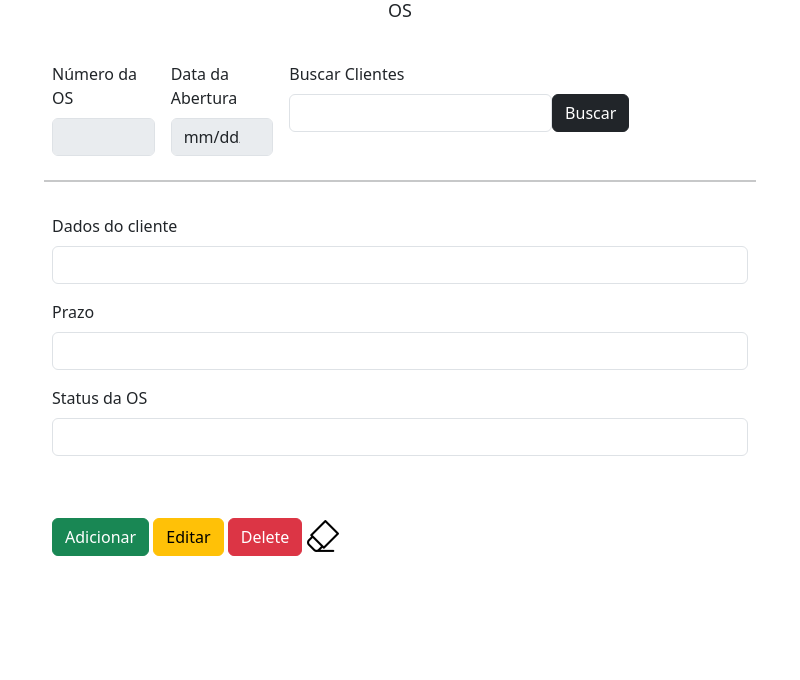
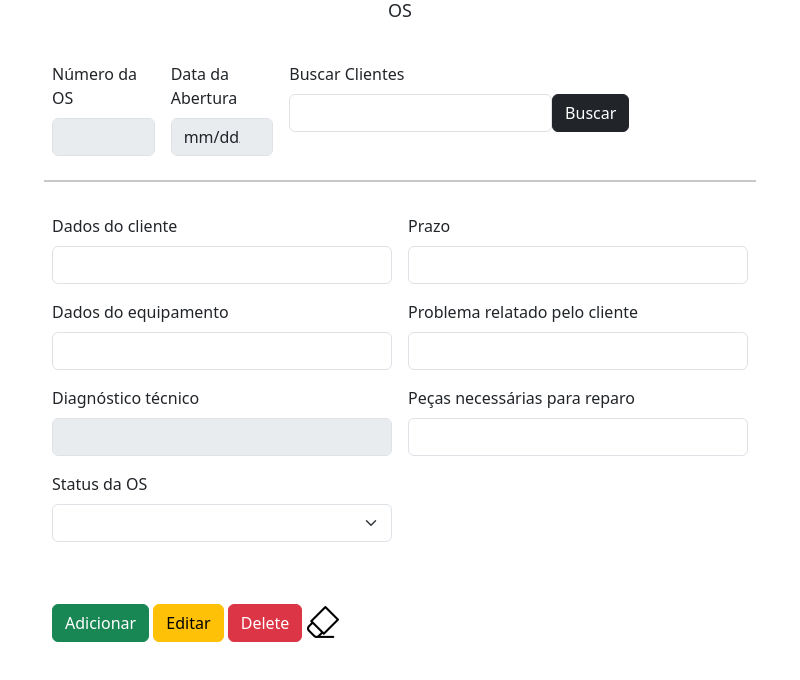
Before and after one commit to Davicouto530/oficina-moto-esportiva, an Electron app: page src/views/os.html in a window 800 px wide. Drawn offline with Linux system fonts and the light colour scheme.

Commit message:
Formatando a OS

```diff
--- a/src/views/os.html
+++ b/src/views/os.html
@@ -53,21 +53,51 @@
 
 
             <!-- Dados do cliente  -->
-            <div class="col-md-12">
+            <div class="col-md-6">
                 <label for="inputDadosOS" class="form-label">Dados do cliente</label>
                 <input type="text" class="form-control" id="inputDadosOS" spellcheck="false" maxlength="30">
             </div>
 
             <!-- Prazo  -->
-            <div class="col-md-12">
+            <div class="col-md-6">
                 <label for="inputPrazoOS" class="form-label">Prazo</label>
                 <input type="text" class="form-control" id="inputPrazoOS" spellcheck="false" required maxlength="15">
             </div>
 
+            <!-- Dados do equipamento  -->
+            <div class="col-md-6">
+                <label for="inputDadosEqOS" class="form-label">Dados do equipamento</label>
+                <input type="text" class="form-control" id="inputDadosEqOS" spellcheck="false" required maxlength="50">
+            </div>
+
+            <!-- Problema relatado pelo cliente -->
+            <div class="col-md-6">
+                <label for="inputProblemaOS" class="form-label">Problema relatado pelo cliente</label>
+                <input type="text" class="form-control" id="inputProblemaOS" spellcheck="false" required maxlength="500">
+            </div>
+
+            <!-- Diagnóstico técnico -->
+            <div class="col-md-6">
+                <label for="inputDiagnosticoOS" class="form-label">Diagnóstico técnico</label>
+                <input type="text" class="form-control" id="inputDiagnosticoOS" spellcheck="false" disabled required maxlength="500">
+            </div>
+
+            <!-- Peças necessárias para reparo -->
+            <div class="col-md-6">
+                <label for="inputPecasRepOS" class="form-label">Peças necessárias para reparo</label>
+                <input type="text" class="form-control" id="inputPecasRepOS" spellcheck="false" required maxlength="500">
+            </div>
+
             <!-- Status da OS  -->
-            <div class="col-md-12">
+            <div class="col-md-6">
                 <label for="inputStatusOS" class="form-label">Status da OS</label>
-                <input type="text" class="form-control" id="inputStatusOS" spellcheck="false" required maxlength="30">
+                <select required class="form-select" id="inputStatusOS" name="OS">
+                    <option value=""></option>
+                    <option value="">Pendente</option>
+                    <option value="">Em andamento</option>
+                    <option value="">Concluída</option>
+                    <option value="">Cancelada</option>
+                </select>
             </div>
 
 
```
